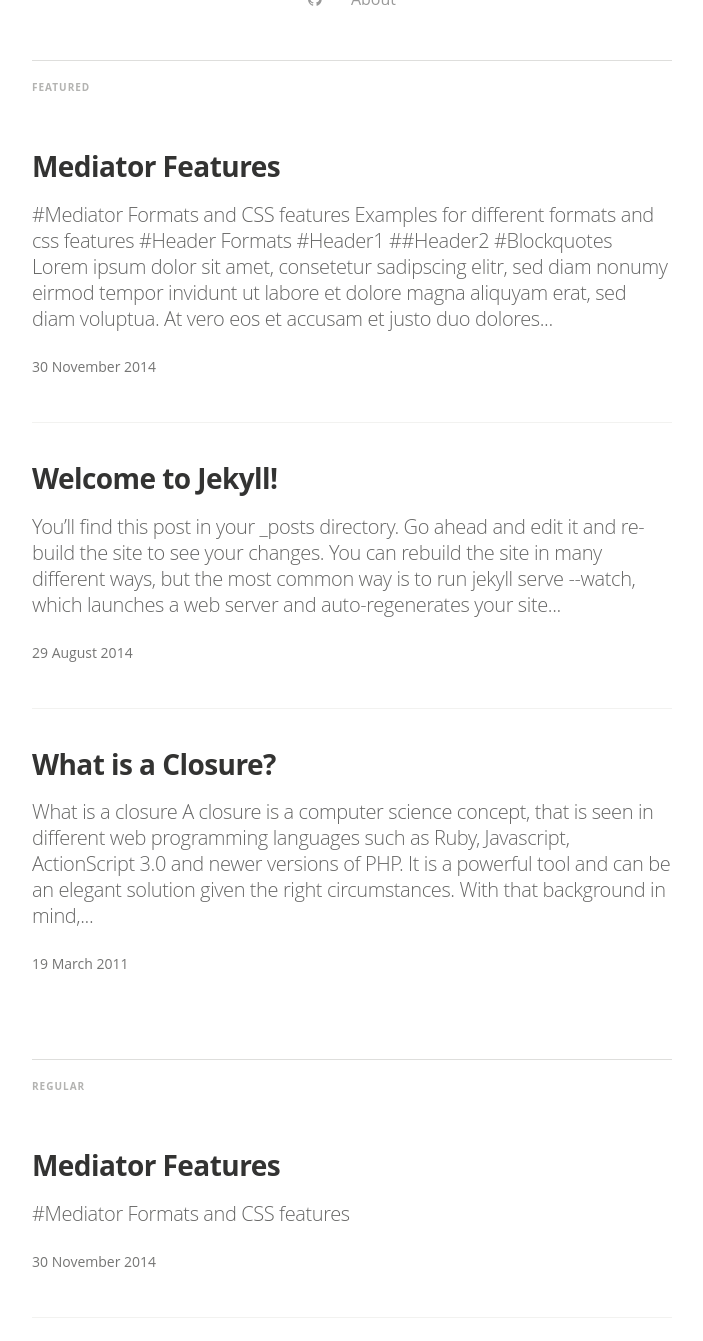
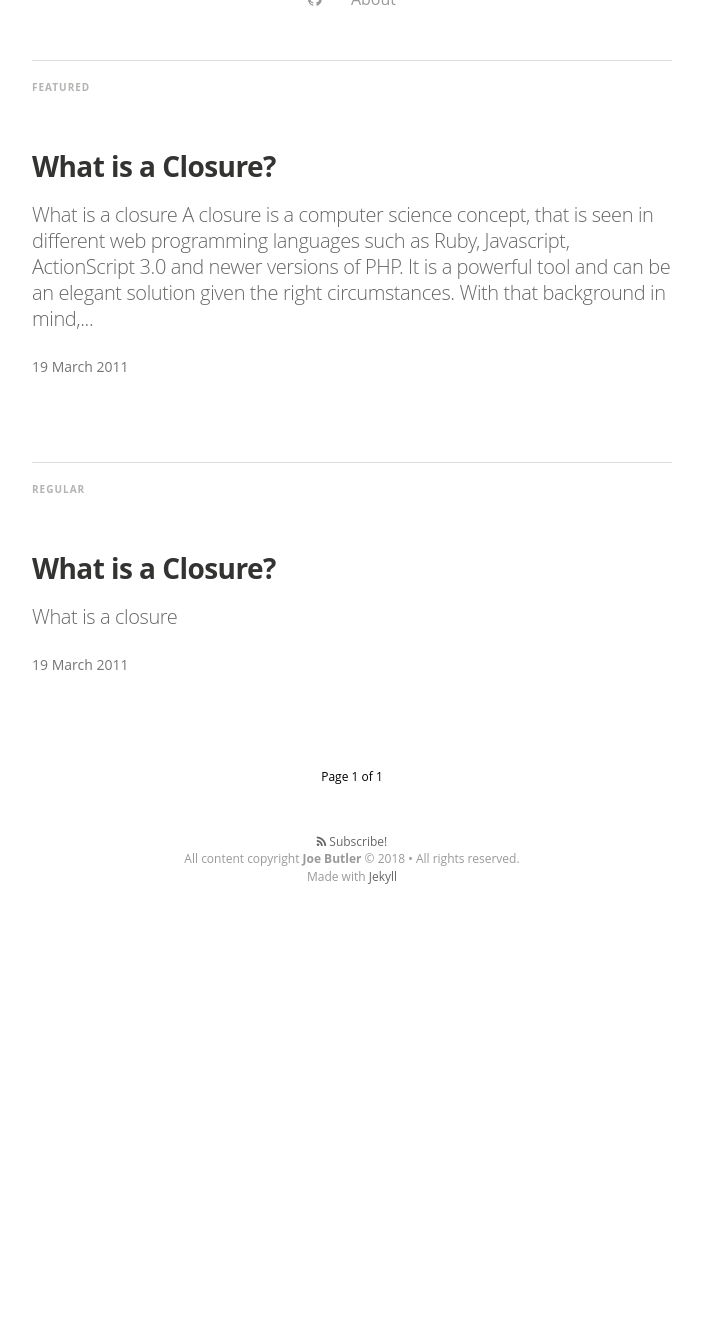
Before and after one commit to joebutler2/joebutler2.github.io, a Jekyll site: the page built from index.html, in a window 1280 px wide and 1400 px high, scrolled down 592 px, cut to the strip 59-1400 px from the top of the window. Shown: the whole strip, without its empty margins (288-991 px from the left). Built offline with Jekyll 4.4.1, drawn with Linux system fonts in a browser that asks for light colours; nearby versions of some CDN libraries; some web fonts are replaced; the list of posts is cut into pages by our own code; after the commit the page ends 1584 px from its top, so only the background shows below that; some of the changed text lies outside the part shown.

Commit message:
Get the site running again.

```diff
--- a/_config.yml
+++ b/_config.yml
@@ -7,14 +7,17 @@
 description: > # this means to ignore newlines until "email:"
    A Jekyll theme - Medium inspired
 
+exclude:
+  - vendor
+
 email: a-mail@mail.mail
 #blog logo
 #logo: "/assets/images/df_logo.jpg"
 # blog cover
 cover: "/assets/images/cA4aKEIPQrerBnp1yGHv_IMG_9534-3-2.jpg"
 
-name: 'Joey Butler'
-author: 'Joey Butler'
+name: 'Joe Butler'
+author: 'Joe Butler'
 #author_image: "/assets/images/author.jpg"
 
 paginate:	5
--- a/_posts/2014-08-29-welcome-to-jekyll.markdown
+++ /dev/null
@@ -1,39 +0,0 @@
----
-layout: post
-title:  "Welcome to Jekyll!"
-date:   2014-08-29 14:34:25
-categories: jekyll update
-tags: featured
-image: /assets/article_images/2014-08-29-welcome-to-jekyll/desktop.jpg
----
-You’ll find this post in your `_posts` directory. Go ahead and edit it and re-build the site to see your changes. You can rebuild the site in many different ways, but the most common way is to run `jekyll serve --watch`, which launches a web server and auto-regenerates your site when a file is updated.
-
-To add new posts, simply add a file in the `_posts` directory that follows the convention `YYYY-MM-DD-name-of-post.ext` and includes the necessary front matter. Take a look at the source for this post to get an idea about how it works.
-
-Jekyll also offers powerful support for code snippets:
-
-{% highlight ruby %}
-def print_hi(name)
-  puts "Hi, #{name}"
-end
-print_hi('Tom')
-#=> prints 'Hi, Tom' to STDOUT.
-{% endhighlight %}
-
-Check out the [Jekyll docs][jekyll] for more info on how to get the most out of Jekyll. File all bugs/feature requests at [Jekyll’s GitHub repo][jekyll-gh]. If you have questions, you can ask them on [Jekyll’s dedicated Help repository][jekyll-help].
-
-{% highlight js %}
-
-<footer class="site-footer">
- <a class="subscribe" href="{{ "/feed.xml" | prepend: site.baseurl }}"> <span class="tooltip"> <i class="fa fa-rss"></i> Subscribe!</span></a>
-  <div class="inner">a
-   <section class="copyright">All content copyright <a href="mailto:{{ site.email}}">{{ site.name }}</a> &copy; {{ site.time | date: '%Y' }} &bull; All rights reserved.</section>
-   <section class="poweredby">Made with <a href="http://jekyllrb.com"> Jekyll</a></section>
-  </div>
-</footer>
-{% endhighlight %}
-
-
-[jekyll]:      http://jekyllrb.com
-[jekyll-gh]:   https://github.com/jekyll/jekyll
-[jekyll-help]: https://github.com/jekyll/jekyll-help
--- a/_posts/2014-11-30-mediator_features.markdown
+++ /dev/null
@@ -1,40 +0,0 @@
----
-layout: post
-title:  "Mediator Features"
-date:   2014-11-30 14:34:25
-categories: mediator feature
-tags: featured
-image: /assets/article_images/2014-11-30-mediator_features/night-track.JPG
-image2: /assets/article_images/2014-11-30-mediator_features/night-track-mobile.JPG
----
-#Mediator Formats and CSS features
-
-Examples for different formats and css features
-
-#Header Formats
-#Header1
-##Header2
-
-#Blockquotes
->Lorem ipsum dolor sit amet, consetetur sadipscing elitr, sed diam nonumy eirmod tempor invidunt ut labore et dolore magna aliquyam erat, sed diam voluptua. At vero eos et accusam et justo duo dolores et ea rebum. Stet clita kasd gubergren, no sea takimata sanctus
-
-#Lists
-##orderd lists
-1. one
-2. two
-3. three
-
-##unorderd lists
-- Apple
-- Banana
-- Plum
-
-#Links
-This is an [example link](http://example.com/ "With a Title").
-
-#Combinations
->Lorem ipsum dolor sit amet, consetetur sadipscing elitr, sed diam nonumy eirmod tempor invidunt ut labore et dolore magna aliquyam erat, sed diam voluptua. At vero eos et accusam et justo duo dolores et ea rebum. Stet clita kasd gubergren, no sea takimata sanctus
->
-> - Apple
-> - Banana
-> - Plum
```
Also changed, not shown: Gemfile.lock, 1 other file.
